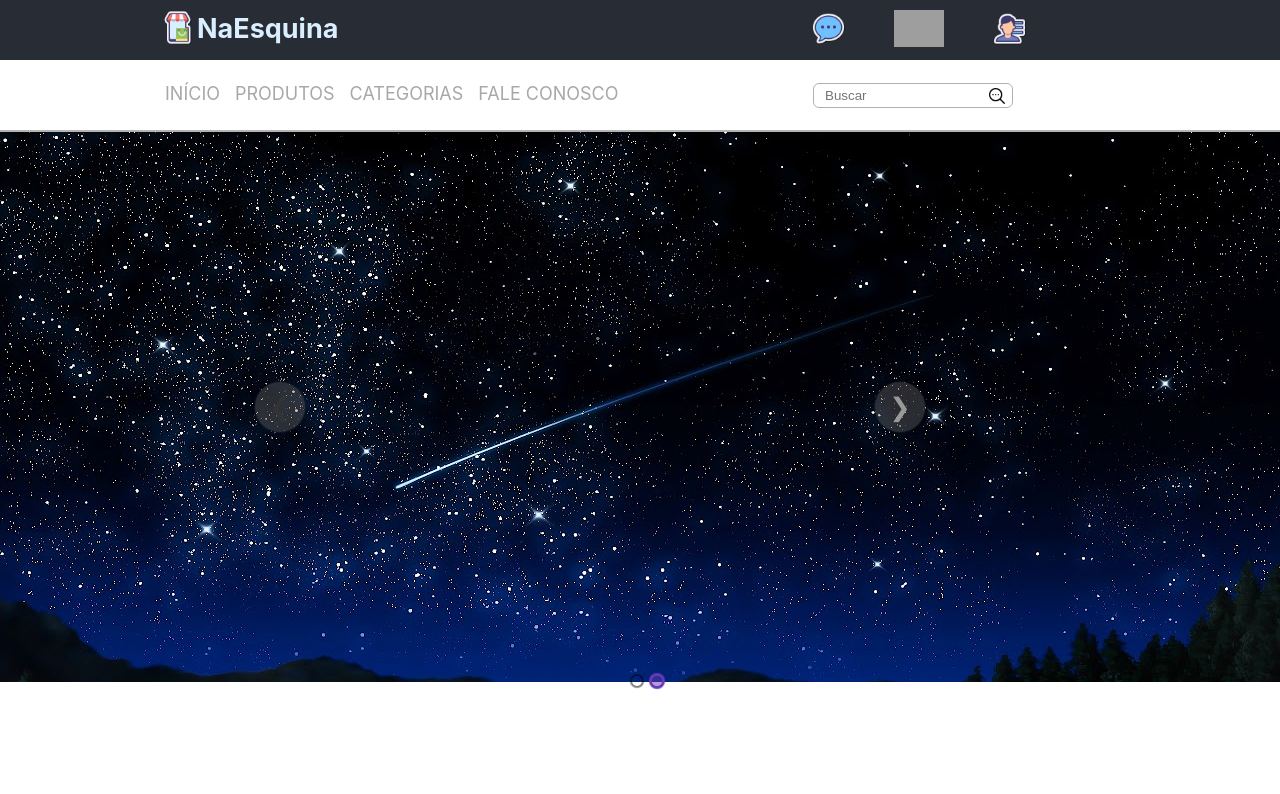
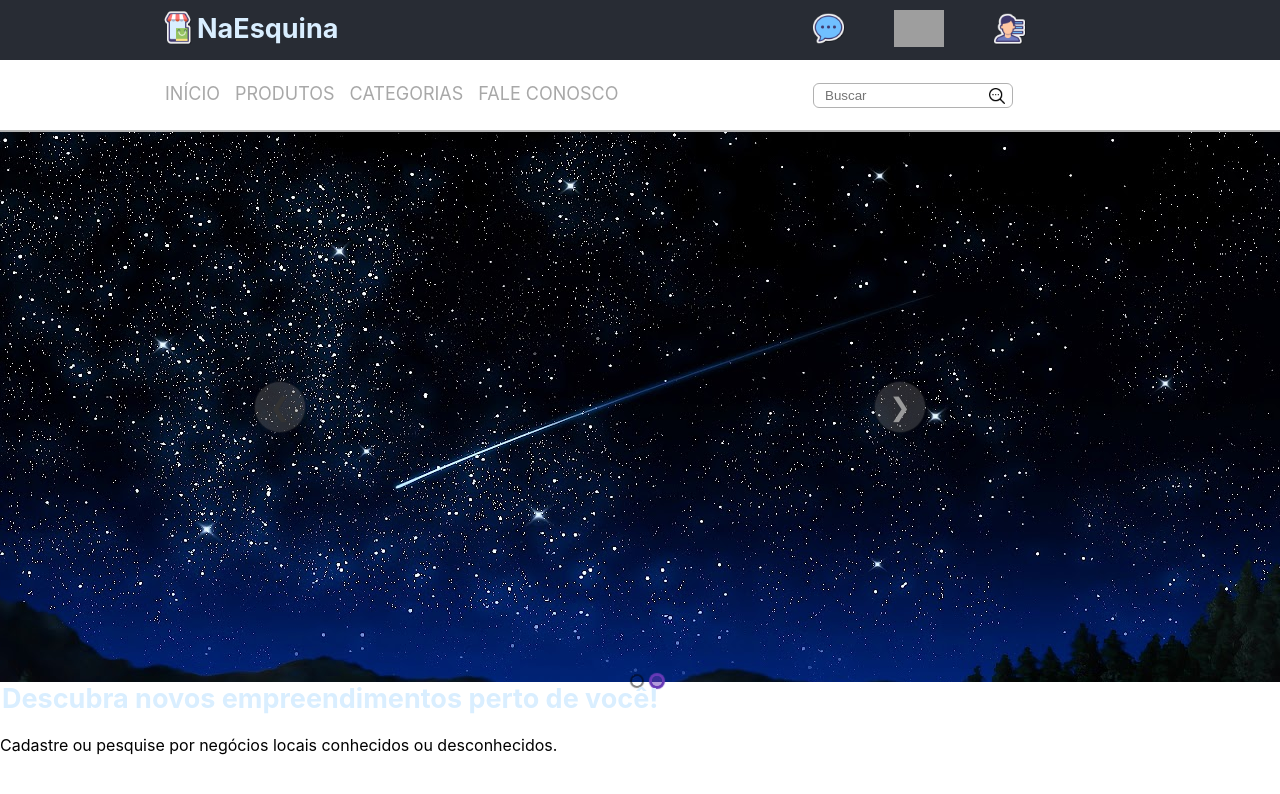
Before and after one commit to sallesss/NaEsquina, a React (Create React App) app: page / in a window 1280 px wide. Shown: the top 794 px of the page. Built offline with nearby package versions, Linux system fonts and the light colour scheme; grey boxes are pictures that could not be loaded.

Commit message:
Introdução de texto

```diff
--- a/src/App.js
+++ b/src/App.js
@@ -42,6 +42,15 @@ function App() {
       <div class="main2">
         <Marousel />
       </div>
+      <div class="main2">
+        <div class="content texto">
+          <h1>Descubra novos <strong>empreendimentos</strong> perto de você!</h1>
+          <p>Cadastre ou pesquise por negócios locais conhecidos ou desconhecidos.</p>
+          <div></div>
+          <div></div>
+          <div></div>
+        </div>
+      </div>
     </body>
   );
 }
```
